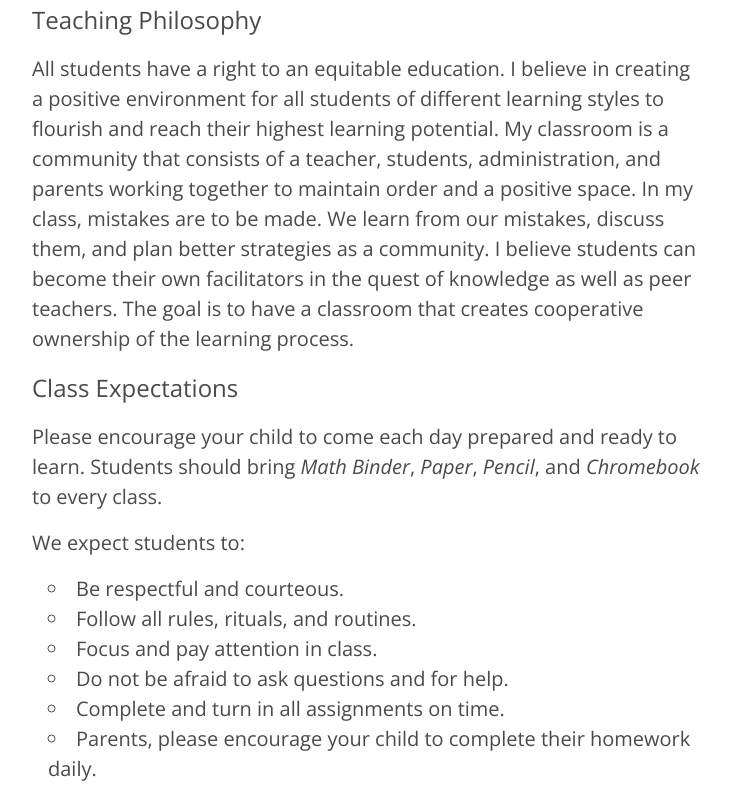
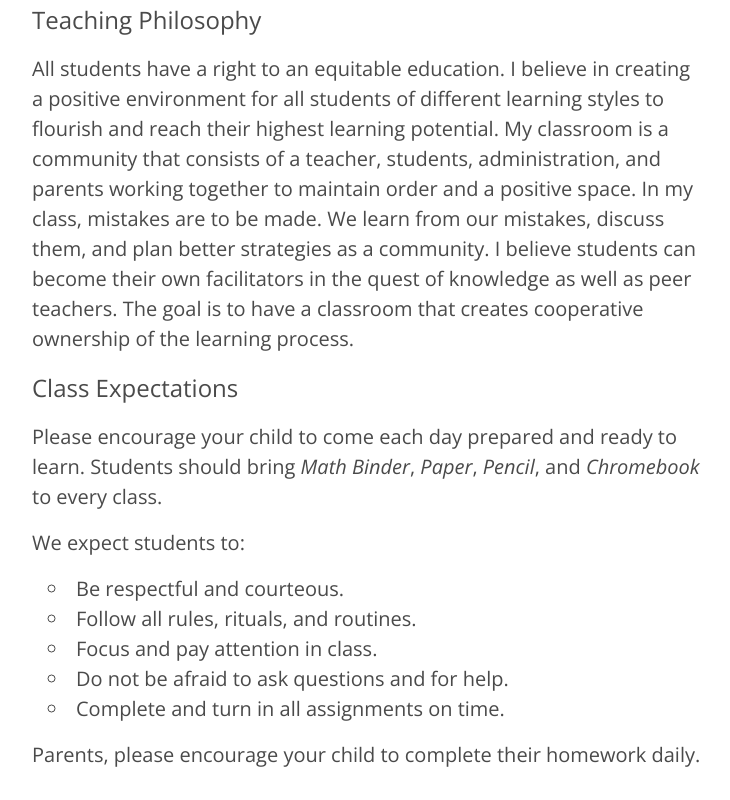
Before and after one commit to vticonsulting/india-web, a Nuxt app: page / in a window 1280 px wide. Shown: the part 876-1676 px from the top of the page, without its empty margins (272-1002 px from the left). Built offline with nearby package versions, Linux system fonts and the light colour scheme; what @tailwindcss/custom-forms, tailwindcss-aspect-ratio, tailwindcss-elevation would draw is missing.

Commit message:
update homepage

```diff
--- a/pages/index.vue
+++ b/pages/index.vue
@@ -63,8 +63,9 @@
           <li type="circle">Focus and pay attention in class.</li>
           <li type="circle">Do not be afraid to ask questions and for help.</li>
           <li type="circle">Complete and turn in all assignments on time.</li>
-          <li type="circle">Parents, please encourage your child to complete their homework daily.</li>
       </ul>
+
+      <p>Parents, please encourage your child to complete their homework daily.</p>
     </div>
   </div>
 </template>
```
